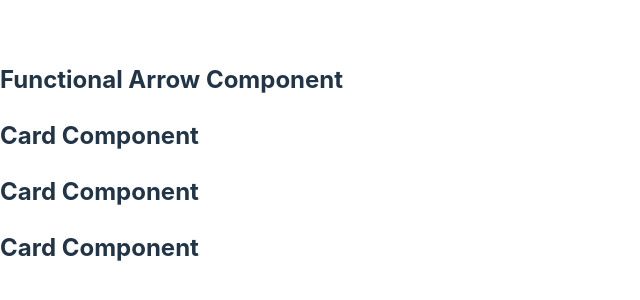
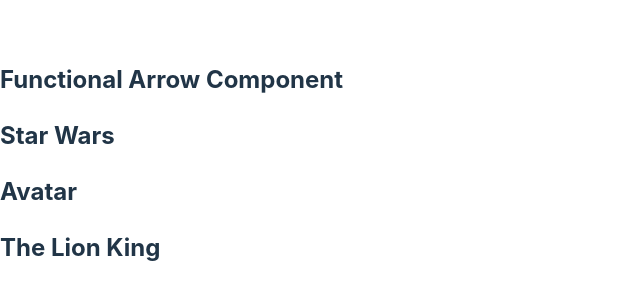
Before and after one commit to Nelson3389/MovieApp, a React (Vite) app in the folder MovieApp/: page / in a window 1280 px wide. Shown: the part 236-536 px from the top of the page, without its empty margins (0-640 px from the left). Built offline with nearby package versions, Linux system fonts and the light colour scheme.

Commit message:
[Feature] Dynamically render the title.

```diff
--- a/MovieApp/src/App.jsx
+++ b/MovieApp/src/App.jsx
@@ -1,7 +1,7 @@
-const Card = () => {
+const Card = ({title}) => {
     return (
         <div>
-            <h2>Card Component</h2>
+            <h2>{title}</h2>
         </div>
     )
 }
```
